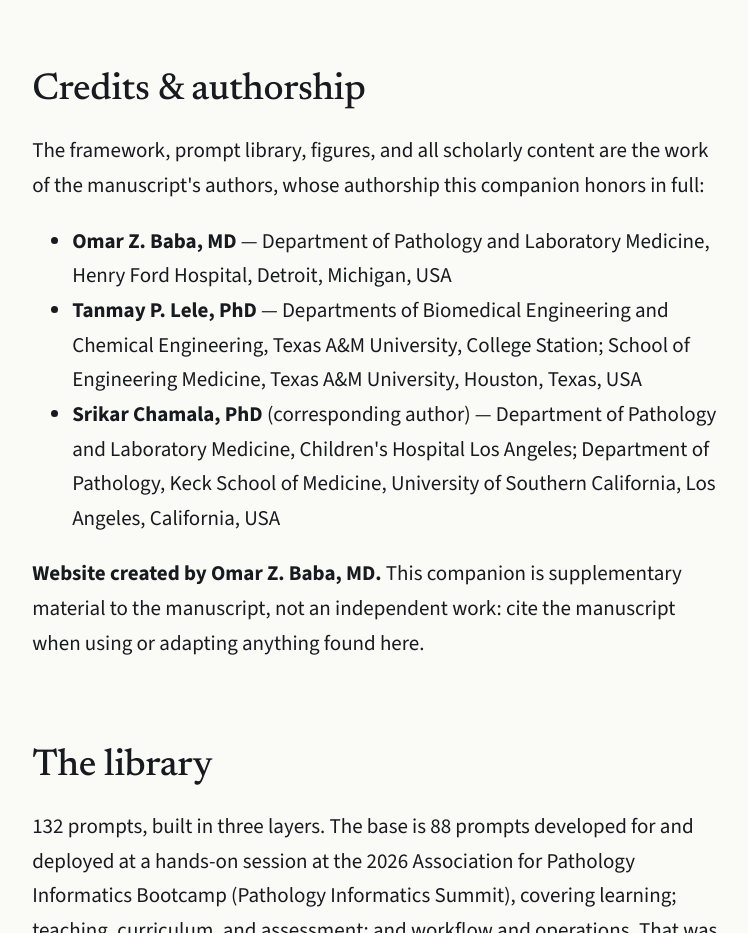
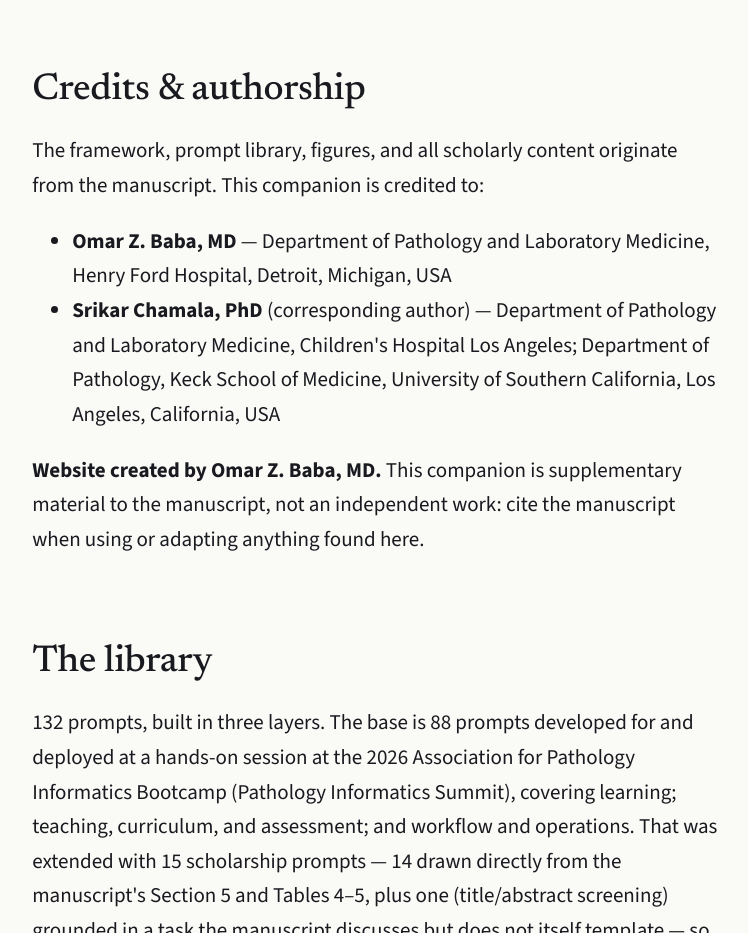
Before and after one commit to omarzbaba/GenAI-Medical-Education, a plain HTML site: page about.html in a window 1280 px wide. Shown: the part 800-1733 px from the top of the page, without its empty margins (19-767 px from the left). Drawn offline with nearby package versions, Linux system fonts and the light colour scheme.

Commit message:
chore: remove Dr. Lele from site authorship credits and bylines
Per author request: the site's own credits list, homepage byline, and
footer no longer list Tanmay P. Lele as a companion-site author. The
"How to cite" blocks (about.html, README) are left untouched since they
quote the manuscript's actual author list, which is unaffected by this
change.

```diff
--- a/about.html
+++ b/about.html
@@ -51,16 +51,11 @@
     </p>
 
     <h2 id="credits">Credits &amp; authorship</h2>
-    <p>The framework, prompt library, figures, and all scholarly content are
-       the work of the manuscript's authors, whose authorship this companion
-       honors in full:</p>
+    <p>The framework, prompt library, figures, and all scholarly content
+       originate from the manuscript. This companion is credited to:</p>
     <ul>
       <li><strong>Omar Z. Baba, MD</strong> — Department of Pathology and
           Laboratory Medicine, Henry Ford Hospital, Detroit, Michigan, USA</li>
-      <li><strong>Tanmay P. Lele, PhD</strong> — Departments of Biomedical
-          Engineering and Chemical Engineering, Texas A&amp;M University,
-          College Station; School of Engineering Medicine, Texas A&amp;M
-          University, Houston, Texas, USA</li>
       <li><strong>Srikar Chamala, PhD</strong> (corresponding author) —
           Department of Pathology and Laboratory Medicine, Children's Hospital
           Los Angeles; Department of Pathology, Keck School of Medicine,
```
Also changed, not shown: index.html (+3 -3 lines).
